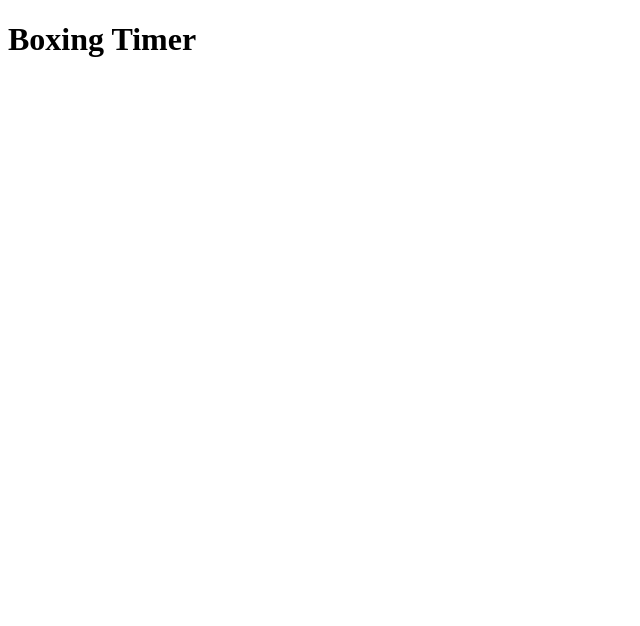
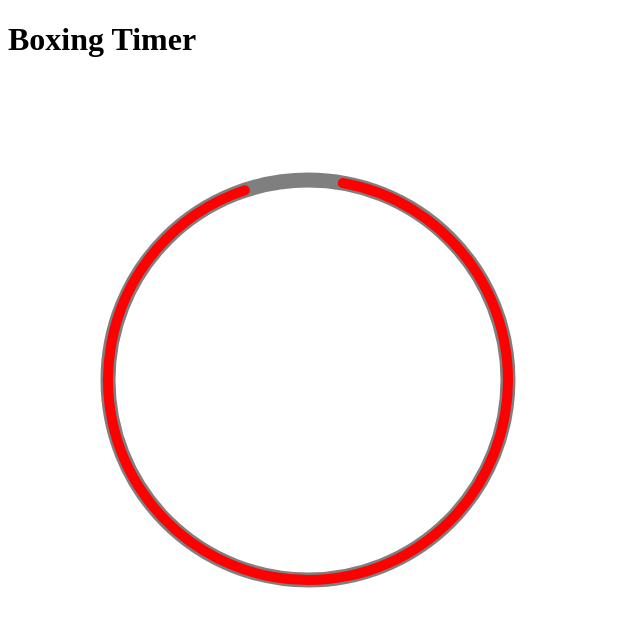
Before and after one commit to p-gupta98/boxing-timer, a React (Vite) app: page / in a window 1280 px wide. Shown: the top 626 px of the page, without its empty margins (0-640 px from the left). Built offline with nearby package versions, Linux system fonts and the light colour scheme.

Commit message:
Create two svg circles on top of each other and use strokeDashOffset to create a moving circle effect

```diff
--- a/src/App.jsx
+++ b/src/App.jsx
@@ -2,6 +2,10 @@ export default function App() {
   return (
     <div>
       <h1>Boxing Timer</h1>
+      <svg height="700" width="700">
+        <circle r="200" cx="300" cy="300" fill="none" stroke="black" strokeWidth="15" opacity="0.5"/>
+        <circle r="200" cx="300" cy="300" fill="none" stroke="red" strokeWidth="10" strokeLinecap="round" strokeDasharray="1257" strokeDashoffset="100" transform="rotate(-80, 300, 300)"/>
+      </svg>
     </div>
   )
 }
```
